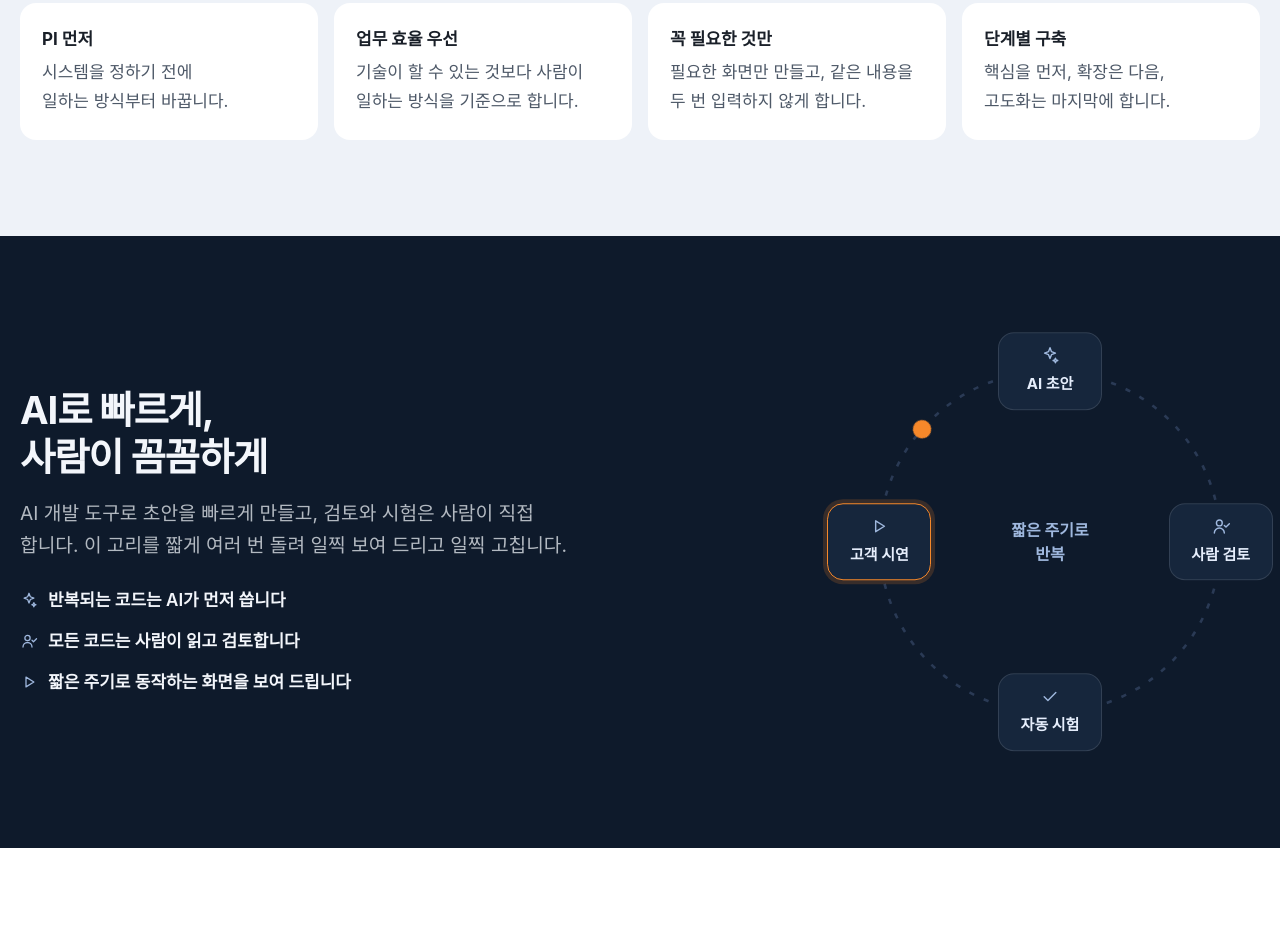
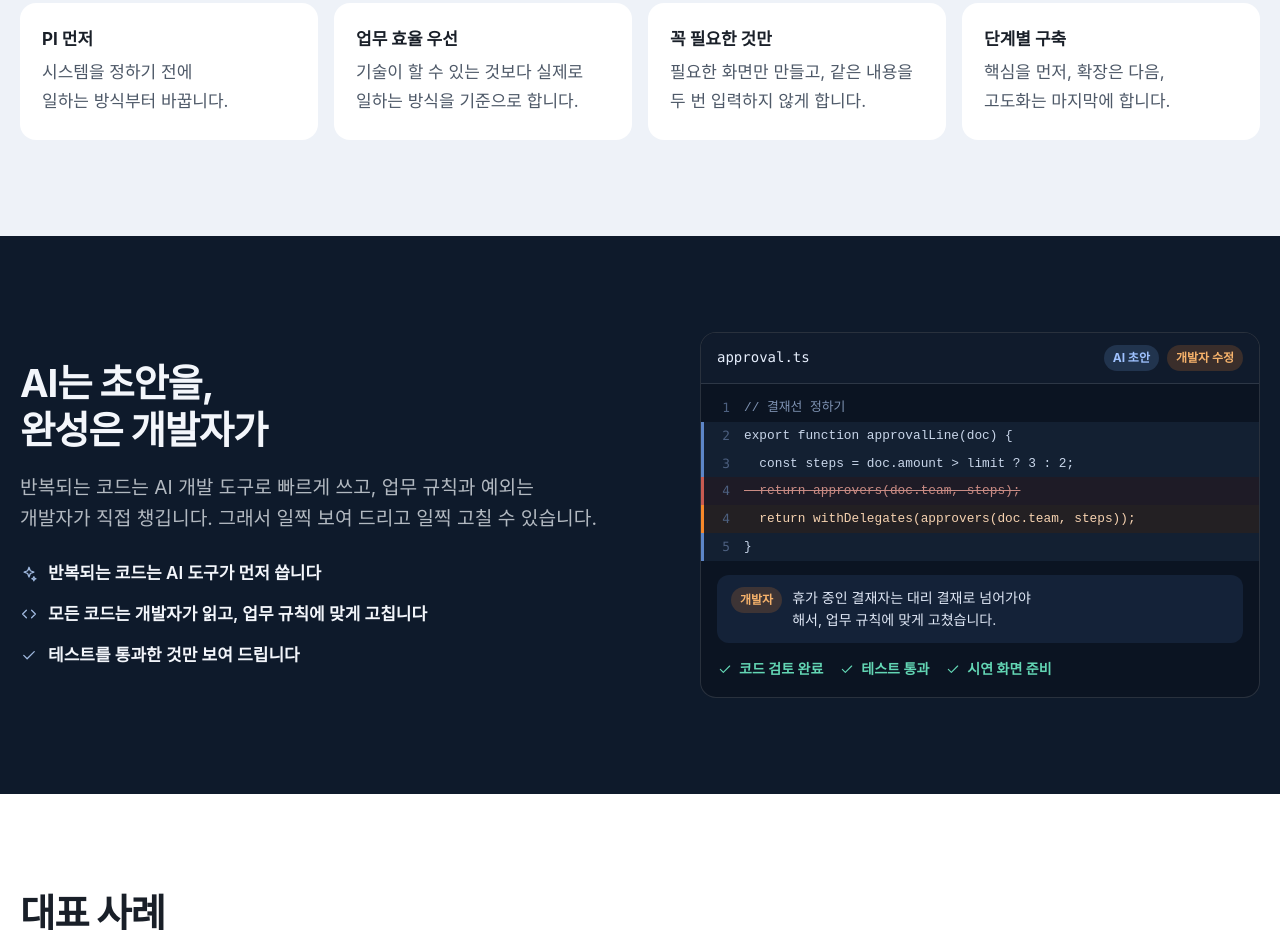
Before and after one commit to gongnim/syinnovation-site, an Astro site: page /consulting in a window 1280 px wide. Shown: the part 5293-6234 px from the top of the page. Built offline with nearby package versions, Linux system fonts and the light colour scheme; Astro itself is replaced by a stand-in of ours; a web font is replaced by a local one.

Commit message:
Three decision engines in the TG hero; AIRRANE ERP case; code review card
Trust Gateway
- The hero's decision area is now 다중 신호 교차 검증 feeding three
  engines: ZEN 리스크 (rules), AI 리스크 (anomaly detection, statistics
  and machine learning) and OPA 정책. Chapter copy, the three-zone
  diagram node and the payment "what it looks at" scene name them too.

IT 컨설팅·개발
- The orbiting AI loop is replaced by a code review card: AI draft
  lines, a developer's fix with a note about a business rule, and
  checks that pass, revealed once as it scrolls into view. "사람 검토"
  wording becomes "개발자".
- The featured case names 에어레인(AIRRANE) ERP (owner approved) with a
  logo-free gas-plant photo (Pexels, Mumtaz Niazi); the previous photo
  showed another company's logo.

Home
- Headline: "AI로 공격이 정교해져도, 기본을 지키면 막을 수 있습니다".

Co-Authored-By: Claude Opus 5.5 <noreply@anthropic.com>

```diff
--- a/src/components/GatewayDemo.astro
+++ b/src/components/GatewayDemo.astro
@@ -260,7 +260,7 @@ const win = (a: number, b: number) => `--at:${a};--out:${b}`;
               <div class="sig-board">
                 <p class="sb-h in" style={at(0.2)}>이 고객의 평소 결제와 비교해 봅니다</p>
                 <ul class="sig-grid">{paySignals.map((g, j) => <li class="in" style={at(0.6 + j * 0.25)}><Icon name={g.i} size={18} /><span>{g.t}</span></li>)}</ul>
-                <p class="sb-m in" style={at(3.4)}>신호를 하나씩 따로 보지 않고 함께 봅니다. 평소에서 얼마나 벗어났는지 통계와 기계학습으로 계산합니다.</p>
+                <p class="sb-m in" style={at(3.4)}>신호를 하나씩 따로 보지 않고 함께 봅니다. AI 리스크 엔진이 평소에서 얼마나 벗어났는지 계산하고, ZEN 리스크 엔진의 규칙과 OPA 정책으로 판정합니다.</p>
                 <p class="sb-r in" style={at(5)}><span class="badge ok">승인</span><span class="badge warn">추가 확인</span><span class="badge stop">보류</span><span>중 하나를 이유와 함께 권고합니다</span></p>
               </div>
             )}
--- a/src/pages/consulting.astro
+++ b/src/pages/consulting.astro
@@ -1,8 +1,9 @@
 ---
 // IT 컨설팅·개발: custom consulting and development. The page tells one story: the visitor's worries, the change they
 // can drag to compare, what we do (with small live screens), how a project runs (scroll-driven), how AI is used, and
-// proof from past work, then answers common questions. Client names and project figures stay off the page; photos are
-// Pexels (no credit required): hero Mikhail Nilov 7988758, factory Sergey Sergeev 32845690, braille Eren Li 7188777,
+// proof from past work, then answers common questions. 에어레인 (AIRRANE) may be named (ERP case, owner approved
+// 2026-11-13); other client names and project figures stay off the page. Photos are
+// Pexels (no credit required): hero Mikhail Nilov 7988758, case Mumtaz Niazi 36825977, braille Eren Li 7188777,
 // payment Towfiqu barbhuiya 9122014, phone I'm Zion 12376016.
 import Base from '../layouts/Base.astro';
 import CtaBand from '../components/CtaBand.astro';
@@ -21,7 +22,7 @@ const pains = [
 const services = [
   { k: 'pi', i: 'search', t: 'PI 컨설팅', s: '일하는 방식부터 다시 짭니다', d: '지금 일하는 방식을 함께 들여다보고, 줄일 일과 바꿀 일을 정리합니다. 개발 전에 무엇을 만들지부터 분명히 합니다.',
     pts: ['현황 분석: 인터뷰와 문서로 문제 정리', '개선 방향과 개선 과제 정의', '시스템 구축 전략과 단계별 로드맵', '구축과 운영 인계까지 연결'] },
-  { k: 'dev', i: 'code', t: '맞춤 개발', s: 'Web · iOS · Android · 백엔드', d: '회사 업무에 꼭 맞는 시스템과 앱을 만듭니다. AI 개발 도구로 빠르게 만들고, 코드 검토와 시험은 사람이 직접 챙깁니다.',
+  { k: 'dev', i: 'code', t: '맞춤 개발', s: 'Web · iOS · Android · 백엔드', d: '회사 업무에 꼭 맞는 시스템과 앱을 만듭니다. AI 개발 도구로 빠르게 만들고, 코드 검토와 테스트는 개발자가 직접 챙깁니다.',
     pts: ['업무 시스템, 관리자 화면, 모바일 앱', '짧은 주기로 만들어 보여 드리며 고침', '기존 시스템과의 연동 설계'] },
   { k: 'ops', i: 'cycle', t: '운영과 유지보수', s: '오픈한 뒤에도 함께합니다', d: '쓰는 모습을 보며 기능을 고치고, 업데이트와 장애 대응을 이어서 맡습니다.',
     pts: ['기능 개선과 업데이트', '장애 대응', '사용 현황을 보며 다음 개선 제안'] },
@@ -32,28 +33,21 @@ const services = [
 const steps = [
   { t: '요구사항', you: '업무 담당자 인터뷰에 참여하고 자료를 나눠 주세요', we: '지금 업무를 분석하고 문제와 개선 방향을 정리합니다', left: ['현황 분석 보고서', '이슈 목록', '개선 방향'] },
   { t: '기술 설계', you: '바뀐 업무 흐름이 맞는지 확인해 주세요', we: '업무 흐름을 다시 설계하고 IT 요구사항과 시스템 구조, 단계별 로드맵을 정합니다', left: ['업무 설계서', 'IT 요구사항 명세', '단계별 로드맵'] },
-  { t: '개발 · QA', you: '짧은 주기의 시연을 보고 의견을 주세요', we: 'AI 개발 도구로 빠르게 만들고, 코드 검토와 시험은 사람이 직접 합니다', left: ['동작하는 시스템', '시험 결과'] },
+  { t: '개발 · QA', you: '짧은 주기의 시연을 보고 의견을 주세요', we: 'AI 개발 도구로 빠르게 만들고, 코드 검토와 테스트는 개발자가 직접 합니다', left: ['동작하는 시스템', '시험 결과'] },
   { t: '배포', you: '사용자 교육에 참여해 주세요', we: '운영 환경을 갖추고 오픈을 준비해, 함께 오픈합니다', left: ['운영 환경', '사용자 교육'] },
   { t: '운영 · 유지보수', you: '쓰면서 불편한 점을 알려 주세요', we: '기능을 고치고 업데이트와 장애 대응을 이어 갑니다', left: ['업데이트 기록', '운영 인계 문서'] },
 ];
 
 const principles = [
   { t: 'PI 먼저', d: '시스템을 정하기 전에 일하는 방식부터 바꿉니다.' },
-  { t: '업무 효율 우선', d: '기술이 할 수 있는 것보다 사람이 일하는 방식을 기준으로 합니다.' },
+  { t: '업무 효율 우선', d: '기술이 할 수 있는 것보다 실제로 일하는 방식을 기준으로 합니다.' },
   { t: '꼭 필요한 것만', d: '필요한 화면만 만들고, 같은 내용을 두 번 입력하지 않게 합니다.' },
   { t: '단계별 구축', d: '핵심을 먼저, 확장은 다음, 고도화는 마지막에 합니다.' },
 ];
 
-const loop = [
-  { i: 'spark', t: 'AI 초안', x: 160, y: 30 },
-  { i: 'user', t: '사람 검토', x: 290, y: 160 },
-  { i: 'check', t: '자동 시험', x: 160, y: 290 },
-  { i: 'play', t: '고객 시연', x: 30, y: 160 },
-];
-
 const phases = [
   { t: 'PI 컨설팅', d: '현황 분석 · 업무 재설계 · IT 요구사항과 로드맵', when: '2025년 11월 ~ 2026년 3월', s: 'done' },
-  { t: '1단계 핵심 구축', d: '생산 · 품질 · 프로젝트 관리 · 지식 관리 · 통합 분석', when: '2026년 4월 ~ 12월', s: 'now' },
+  { t: '1단계 ERP 핵심 구축', d: '생산 · 품질 · 프로젝트 관리 · 지식 관리 · 통합 분석', when: '2026년 4월 ~ 12월', s: 'now' },
   { t: '2단계 확대', d: '신규 사업부로 넓히기', when: '2027년 상반기 예정', s: 'next' },
   { t: '3단계 고도화', d: '대시보드 · 분석 · 운영 인계', when: '2027년 하반기 예정', s: 'next' },
 ];
@@ -67,7 +61,7 @@ const cases = [
 const faq = [
   { q: '기간과 비용은 어떻게 정하나요?', a: '업무 범위, 화면과 기능의 양, 연동할 시스템에 따라 달라집니다. 상담에서 지금 상황을 듣고 단계별 일정과 견적을 드립니다.' },
   { q: '개발부터 맡길 수도 있나요?', a: '네. 요구사항이 이미 정리되어 있다면 설계와 개발부터 시작합니다. 업무 흐름부터 다시 보고 싶다면 PI 컨설팅부터 함께합니다.' },
-  { q: 'AI로 만들면 품질은 괜찮나요?', a: 'AI 개발 도구는 초안을 빠르게 만드는 데 씁니다. 모든 코드는 사람이 검토하고, 시험을 거친 뒤 짧은 주기로 시연해 확인받습니다.' },
+  { q: 'AI로 만들면 품질은 괜찮나요?', a: 'AI 개발 도구는 초안을 빠르게 만드는 데 씁니다. 모든 코드는 개발자가 검토하고, 테스트를 거친 뒤 짧은 주기로 시연해 확인받습니다.' },
   { q: '지금 쓰는 시스템과 연결할 수 있나요?', a: '설계 단계에서 연결할 시스템과 데이터를 함께 정리하고, 필요한 연계를 개발합니다.' },
   { q: '오픈한 뒤에도 맡길 수 있나요?', a: '네. 기능 개선, 업데이트, 장애 대응을 이어서 맡습니다. 다른 곳에서 만든 시스템의 유지보수도 상담해 드립니다.' },
 ];
@@ -281,25 +275,30 @@ const at = (n: number) => `--at:${n}`;
     </div>
   </section>
 
-  <!-- 5. AI fast, people careful: a loop that keeps turning -->
+  <!-- 5. AI writes the first draft, a developer finishes it: shown as a code review, revealed once -->
   <section class="section night">
     <div class="wrap ai">
       <div class="reveal">
-        <h2 class="h2 sm">AI로 빠르게,<br />사람이 꼼꼼하게</h2>
-        <p class="lead">AI 개발 도구로 초안을 빠르게 만들고, 검토와 시험은 사람이 직접 합니다. 이 고리를 짧게 여러 번 돌려 일찍 보여 드리고 일찍 고칩니다.</p>
+        <h2 class="h2 sm">AI는 초안을,<br />완성은 개발자가</h2>
+        <p class="lead">반복되는 코드는 AI 개발 도구로 빠르게 쓰고, 업무 규칙과 예외는 개발자가 직접 챙깁니다. 그래서 일찍 보여 드리고 일찍 고칠 수 있습니다.</p>
         <ul class="ai-pts">
-          <li><Icon name="spark" size={18} />반복되는 코드는 AI가 먼저 씁니다</li>
-          <li><Icon name="user" size={18} />모든 코드는 사람이 읽고 검토합니다</li>
-          <li><Icon name="play" size={18} />짧은 주기로 동작하는 화면을 보여 드립니다</li>
+          <li><Icon name="spark" size={18} />반복되는 코드는 AI 도구가 먼저 씁니다</li>
+          <li><Icon name="code" size={18} />모든 코드는 개발자가 읽고, 업무 규칙에 맞게 고칩니다</li>
+          <li><Icon name="check" size={18} />테스트를 통과한 것만 보여 드립니다</li>
         </ul>
       </div>
-      <div class="loop reveal" aria-hidden="true">
-        <svg viewBox="0 0 320 320">
-          <circle class="ring" cx="160" cy="160" r="130" />
-          <g class="orbit"><circle class="dot" cx="160" cy="30" r="7" /></g>
-        </svg>
-        {loop.map((n, j) => <span class="node" style={`left:${(n.x / 320) * 100}%;top:${(n.y / 320) * 100}%;--j:${j}`}><Icon name={n.i} size={20} /><b>{n.t}</b></span>)}
-        <span class="loop-c">짧은 주기로<br />반복</span>
+      <div class="review reveal" aria-hidden="true">
+        <div class="rv-head"><span class="rv-file">approval.ts</span><span class="rv-tag t-ai">AI 초안</span><span class="rv-tag t-dev">개발자 수정</span></div>
+        <ol class="rv-code">
+          <li class="l-cm" style="--k:0"><i>1</i><code>// 결재선 정하기</code></li>
+          <li class="l-ai" style="--k:1"><i>2</i><code>export function approvalLine(doc) {'{'}</code></li>
+          <li class="l-ai" style="--k:2"><i>3</i><code>  const steps = doc.amount &gt; limit ? 3 : 2;</code></li>
+          <li class="l-del" style="--k:3"><i>4</i><code>  return approvers(doc.team, steps);</code></li>
+          <li class="l-dev" style="--k:4"><i>4</i><code>  return withDelegates(approvers(doc.team, steps));</code></li>
+          <li class="l-ai" style="--k:5"><i>5</i><code>{'}'}</code></li>
+        </ol>
+        <div class="rv-note"><span class="rv-who">개발자</span><p>휴가 중인 결재자는 대리 결재로 넘어가야 해서, 업무 규칙에 맞게 고쳤습니다.</p></div>
+        <ul class="rv-checks"><li style="--k:0"><Icon name="check" size={16} />코드 검토 완료</li><li style="--k:1"><Icon name="check" size={16} />테스트 통과</li><li style="--k:2"><Icon name="check" size={16} />시연 화면 준비</li></ul>
       </div>
     </div>
   </section>
@@ -310,15 +309,16 @@ const at = (n: number) => `--at:${n}`;
       <div class="head-left reveal"><h2 class="h2 sm">대표 사례</h2></div>
       <div class="case reveal">
         <figure class="case-photo">
-          <img src="/images/consulting/factory.webp" alt="공장 안에서 태블릿을 보며 업무를 논의하는 엔지니어들" width="1600" height="1064" loading="lazy" />
-          <figcaption>제조사 · PI 컨설팅과 시스템 구축</figcaption>
+          <img src="/images/consulting/airrane-case.webp" alt="가스 배관과 밸브가 이어진 산업 설비" width="1400" height="1050" loading="lazy" />
+          <figcaption>에어레인 · PI 컨설팅과 ERP 구축</figcaption>
         </figure>
         <div class="case-copy">
-          <h3 class="h3">제조사 업무 프로세스 혁신</h3>
+          <h3 class="h3">에어레인(AIRRANE) ERP 구축</h3>
+          <p class="case-sub">코스닥 상장 기체분리막 전문기업</p>
           <dl class="case-dl">
-            <div><dt>과제</dt><dd>생산과 품질 업무를 엑셀로 따로 관리했고, 통합 시스템이 없었습니다. 업무 흐름을 다시 짜지 않고는 시스템 요구사항을 정할 수 없었습니다.</dd></div>
-            <div><dt>한 일</dt><dd>현황을 분석해 문제를 모으고, 사업부별 업무 흐름을 다시 설계한 뒤 IT 요구사항과 단계별 로드맵을 확정했습니다.</dd></div>
-            <div><dt>결과</dt><dd>생산, 품질, 프로젝트 관리, 지식 관리, 통합 분석 화면을 1단계로 구축하고 있고, 클라우드 인프라 설계를 마쳤습니다.</dd></div>
+            <div><dt>과제</dt><dd>생산과 품질 업무를 엑셀로 따로 관리했고, 통합 시스템이 없었습니다. 업무 흐름을 다시 짜지 않고는 ERP 요구사항을 정할 수 없었습니다.</dd></div>
+            <div><dt>한 일</dt><dd>PI 컨설팅으로 현황을 분석해 문제를 모으고, 사업부별 업무 흐름을 다시 설계한 뒤 ERP 요구사항과 단계별 로드맵을 확정했습니다.</dd></div>
+            <div><dt>결과</dt><dd>생산, 품질, 프로젝트 관리, 지식 관리, 통합 분석 ERP를 1단계로 구축하고 있고, 클라우드 인프라 설계를 마쳤습니다.</dd></div>
           </dl>
         </div>
       </div>
@@ -573,23 +573,38 @@ const at = (n: number) => `--at:${n}`;
   .rules b { font-size: 17px; }
   .rules .body { margin-top: 4px; }
 
-  /* 5. AI loop */
-  .ai { display: grid; grid-template-columns: minmax(0, 1fr) minmax(0, 420px); gap: clamp(32px, 6vw, 96px); align-items: center; }
+  /* 5. code review card */
+  .ai { display: grid; grid-template-columns: minmax(0, 1fr) minmax(0, 560px); gap: clamp(32px, 6vw, 88px); align-items: center; }
   .ai .lead { margin-top: 18px; color: var(--on-night-2); }
   .ai-pts { list-style: none; margin: 24px 0 0; padding: 0; display: grid; gap: 12px; }
   .ai-pts li { display: flex; align-items: center; gap: 10px; color: var(--on-night); font-weight: 600; }
-  .ai-pts li :global(svg) { color: #9fb8de; }
-  .loop { position: relative; aspect-ratio: 1; width: 100%; }
-  .loop svg { position: absolute; inset: 0; width: 100%; height: 100%; overflow: visible; }
-  .ring { fill: none; stroke: #2a3a55; stroke-width: 2; stroke-dasharray: 4 8; }
-  .orbit { transform-origin: 160px 160px; animation: orbit 8s linear infinite; }
-  .dot { fill: var(--orange); }
-  @keyframes orbit { to { transform: rotate(360deg); } }
-  .node { position: absolute; transform: translate(-50%, -50%); display: grid; justify-items: center; gap: 6px; padding: 12px 14px; min-width: 104px; border-radius: 16px; background: var(--night-2); border: 1px solid var(--night-line); color: #e6eefc; animation: node-on 8s linear infinite; animation-delay: calc(var(--j) * 2s - .3s); }
-  .node b { font-size: 15px; white-space: nowrap; }
-  .node :global(svg) { color: #9fb8de; }
-  @keyframes node-on { 0%, 18% { border-color: var(--orange); box-shadow: 0 0 0 4px rgba(246, 136, 42, .18); } 25%, 100% { border-color: var(--night-line); box-shadow: none; } }
-  .loop-c { position: absolute; inset: 0; display: grid; place-items: center; text-align: center; color: #9fb8de; font-weight: 700; font-size: 16px; line-height: 1.5; pointer-events: none; }
+  .ai-pts li :global(svg) { flex: none; color: #9fb8de; }
+  .review { border-radius: 16px; background: #0b1422; border: 1px solid var(--night-line); overflow: hidden; color: #c9d6ea; }
+  .rv-head { display: flex; align-items: center; gap: 8px; flex-wrap: wrap; padding: 12px 16px; border-bottom: 1px solid var(--night-line); background: #101b2c; }
+  .rv-file { margin-right: auto; font-family: ui-monospace, Consolas, monospace; font-size: 14px; color: #e6eefc; }
+  .rv-tag { font-size: 12px; font-weight: 700; padding: 3px 9px; border-radius: 999px; }
+  .rv-tag.t-ai { background: rgba(127, 178, 255, .16); color: #9fc2ff; }
+  .rv-tag.t-dev { background: rgba(246, 136, 42, .18); color: #f6b26b; }
+  .rv-code { list-style: none; margin: 0; padding: 10px 0; font-family: ui-monospace, Consolas, monospace; font-size: clamp(12px, 1vw, 14px); }
+  .rv-code li { display: grid; grid-template-columns: 40px minmax(0, 1fr); align-items: center; padding: 3px 16px 3px 0; border-left: 3px solid transparent; }
+  .rv-code i { font-style: normal; text-align: right; padding-right: 14px; color: #4d6080; }
+  .rv-code code { white-space: pre; overflow: hidden; text-overflow: ellipsis; }
+  .rv-code .l-cm code { color: #7f93b3; }
+  .rv-code .l-ai { background: rgba(127, 178, 255, .07); border-left-color: #5d86c8; }
+  .rv-code .l-del { background: rgba(255, 111, 97, .08); border-left-color: #c75b51; }
+  .rv-code .l-del code { color: #c98b84; text-decoration: line-through; }
+  .rv-code .l-dev { background: rgba(246, 136, 42, .1); border-left-color: var(--orange); }
+  .rv-code .l-dev code { color: #f6d2b0; }
+  .rv-note { margin: 4px 16px 0; padding: 12px 14px; border-radius: 12px; background: #142238; display: grid; grid-template-columns: auto minmax(0, 1fr); gap: 10px; align-items: start; }
+  .rv-who { font-size: 12px; font-weight: 700; padding: 3px 9px; border-radius: 999px; background: rgba(246, 136, 42, .18); color: #f6b26b; }
+  .rv-note p { font-size: 14px; line-height: 1.6; color: #dfe7f5; }
+  .rv-checks { list-style: none; margin: 0; padding: 14px 16px 16px; display: flex; flex-wrap: wrap; gap: 8px 16px; }
+  .rv-checks li { display: flex; align-items: center; gap: 6px; font-size: 14px; font-weight: 600; color: #63d6b4; }
+  /* revealed once, line by line, when the card comes into view */
+  :global(html.js) .review .rv-code li, :global(html.js) .review .rv-note, :global(html.js) .review .rv-checks li { opacity: 0; transform: translateY(4px); transition: opacity .4s var(--ease), transform .4s var(--ease); }
+  :global(html.js) .review.is-in .rv-code li { opacity: 1; transform: none; transition-delay: calc(.2s + var(--k) * .22s); }
+  :global(html.js) .review.is-in .rv-note { opacity: 1; transform: none; transition-delay: 1.7s; }
+  :global(html.js) .review.is-in .rv-checks li { opacity: 1; transform: none; transition-delay: calc(2.2s + var(--k) * .25s); }
 
   /* 6. featured case */
   .case { display: grid; grid-template-columns: minmax(0, 1.05fr) minmax(0, 1fr); gap: clamp(24px, 4vw, 56px); align-items: center; }
@@ -597,6 +612,7 @@ const at = (n: number) => `--at:${n}`;
   .case-photo img { width: 100%; height: auto; aspect-ratio: 4 / 3; object-fit: cover; transition: transform 1.2s var(--ease); }
   .case-photo:hover img { transform: scale(1.04); }
   .case-photo figcaption { position: absolute; left: 16px; bottom: 16px; padding: 8px 14px; border-radius: 999px; background: rgba(14, 26, 43, .82); color: #fff; font-size: 14px; font-weight: 600; }
+  .case-sub { margin-top: 6px; color: var(--ink-3); font-weight: 600; }
   .case-dl { margin: 18px 0 0; display: grid; gap: 16px; }
   .case-dl div { display: grid; grid-template-columns: 56px minmax(0, 1fr); gap: 12px; }
   .case-dl dt { font-weight: 700; color: var(--blue); }
@@ -652,7 +668,6 @@ const at = (n: number) => `--at:${n}`;
     .proc-steps li { min-height: 0; }
     .rules { grid-template-columns: repeat(2, minmax(0, 1fr)); }
     .ai { grid-template-columns: minmax(0, 1fr); }
-    .loop { max-width: 380px; justify-self: center; }
     .case { grid-template-columns: minmax(0, 1fr); }
     .cases { grid-template-columns: repeat(2, minmax(0, 1fr)); }
   }
@@ -680,11 +695,11 @@ const at = (n: number) => `--at:${n}`;
     .phases::before { left: 7px; right: auto; top: 0; bottom: 0; width: 2px; height: auto; }
     .phases::after { display: none; }
     .phases li { padding: 0 0 0 32px; }
-    .node { min-width: 0; padding: 8px 10px; }
-    .node b { font-size: 13px; }
+    .rv-code code { white-space: pre-wrap; }
   }
   @media (prefers-reduced-motion: reduce) {
-    .photo img, .orbit, .node, .m-live i, .now .ph-dot::after { animation: none !important; }
+    .photo img, .m-live i, .now .ph-dot::after { animation: none !important; }
+    :global(html.js) .review .rv-code li, :global(html.js) .review .rv-note, :global(html.js) .review .rv-checks li { opacity: 1; transform: none; transition: none; }
     .run .mini *, .run .mini *::after { animation: none !important; }
     .face { transition: none; }
     .m-screen.s1 { opacity: 1; } .m-screen.s2, .m-screen.s3 { opacity: 0; }
--- a/src/pages/index.astro
+++ b/src/pages/index.astro
@@ -36,7 +36,7 @@ const easy = [
         <p class="hero-lead">제로트러스트 기반의 Trust Gateway는 PC·태블릿과 휴대폰을 함께 확인하고, <br />접속한 뒤에도 요청마다 다시 검증하는 보안 플랫폼입니다.</p>
       </div>
       <div class="wrap hero-focus" data-hero-layer="b">
-        <h2 class="hero-focus-title">AI로 공격이 정교해져도, <br />기본을 지키면 막는 건 어렵지 않습니다</h2>
+        <h2 class="hero-focus-title">AI로 공격이 정교해져도, <br />기본을 지키면 막을 수 있습니다</h2>
       </div>
     </div>
   </section>
--- a/src/pages/trust-gateway.astro
+++ b/src/pages/trust-gateway.astro
@@ -52,7 +52,7 @@ const threats = [
   { k: '계정과 PC를 손에 넣었다면', v: '휴대폰 생체 승인과 다중 신호 교차 검증을 함께 통과해야 합니다. 사용자의 휴대폰과 같은 상황을 꾸미기는 어렵습니다.' },
   { k: '같은 PC의 다른 프로그램이 인증서를 쓰려 한다면', v: '보호 대상 요청은 지원 브라우저에서 온 것만 받습니다. 다른 프로그램은 사용자의 인증서를 빌려 쓸 수 없습니다.' },
   { k: '기기를 잃어버렸다면', v: '관리 콘솔에서 인증서를 폐기하면 다음 요청부터 바로 거부됩니다.' },
-  { k: '판단할 정보가 없다면', v: '판단에 필요한 정보를 확인할 수 없으면 열지 않는 것이 원칙입니다. 정책 엔진의 기본값도 거부입니다.' },
+  { k: '판단할 정보가 없다면', v: '판단에 필요한 정보를 확인할 수 없으면 열지 않는 것이 원칙입니다. OPA 정책 엔진의 기본값도 거부입니다.' },
 ];
 
 const compare = [
@@ -136,7 +136,7 @@ const rollout = [
           <p class="az-t">Trust Gateway</p>
           <div class="node">ZT 게이트웨이<span>요청마다 검사 · 전달</span></div>
           <div class="node">ZT 통제 센터 · 인증기관(CA)<span>위험 평가 · 인증서 발급과 폐기</span></div>
-          <div class="node">정책 엔진<span>기본 차단 · 판단 근거 기록</span></div>
+          <div class="node">판단 엔진<span>ZEN 리스크 · AI 리스크 · OPA 정책</span></div>
         </div>
         <div class="link back"><span>밖으로만 연결</span></div>
         <div class="az in">
```
Also changed, not shown: src/components/GatewayHero.astro (+11 -8 lines), public/images/consulting/airrane-case.webp (added), public/images/consulting/factory.webp (deleted).
